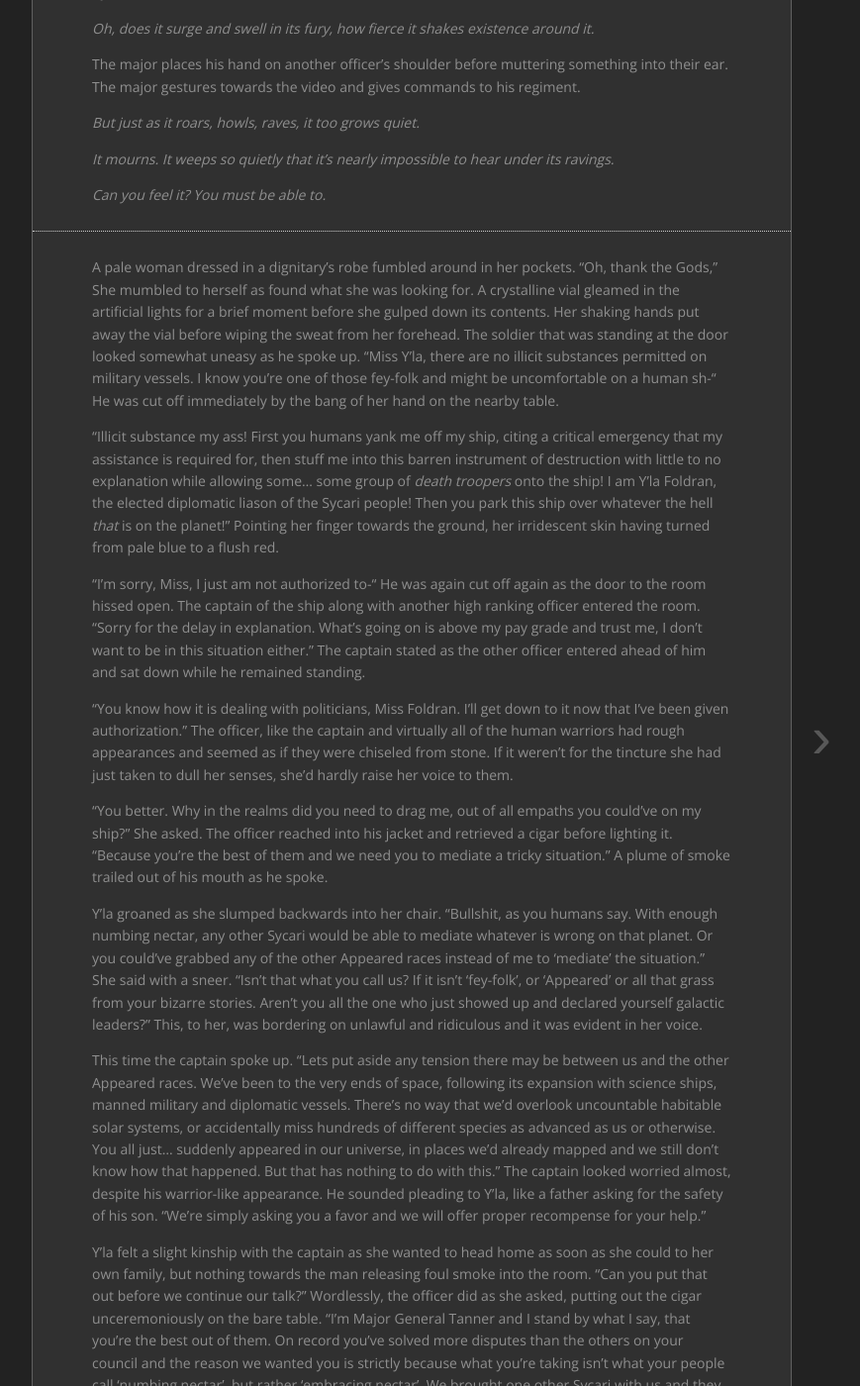
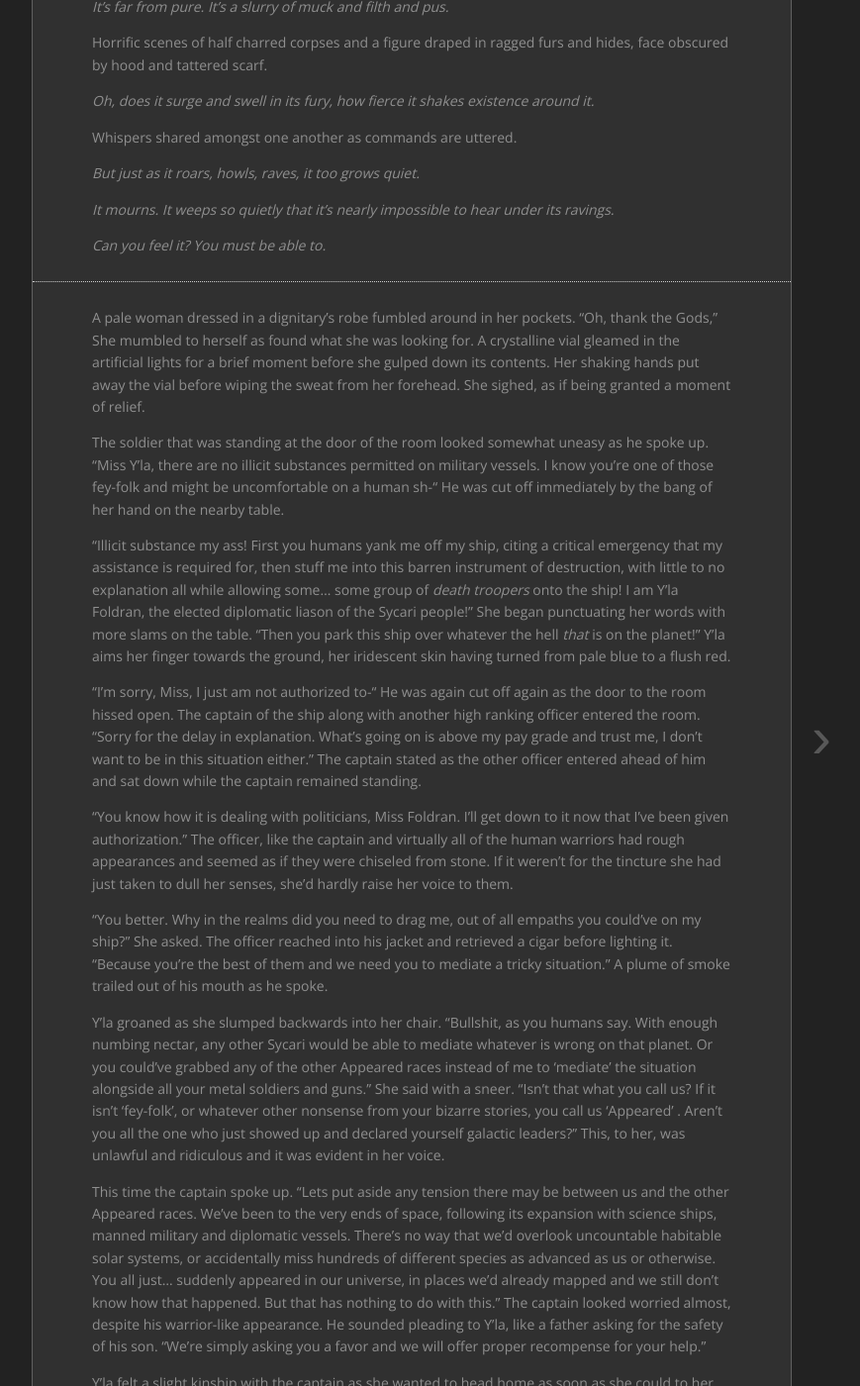
Before and after one commit to mehkanik/C39, a Jekyll site: the page built from _posts/2022-07-13-c39-ch1.md, in a window 1280 px wide and 1400 px high, scrolled down 655 px. Shown: the whole window at 99% size, without its empty margins (224-1093 px from the left). Built offline with Jekyll 4.4.1, drawn with Linux system fonts in a browser that asks for light colours; some of the changed text lies outside the part shown.

Commit message:
light edits made

```diff
--- a/_posts/2022-07-13-c39-ch1.md
+++ b/_posts/2022-07-13-c39-ch1.md
@@ -1,16 +1,20 @@
 ---
 layout: post
 title: Chapter One - Stillness
-permalink: ch1
+permalink: /ch1
+---
+
+(first draft, very lightly edited)
+
 ---
 
 *Can you feel it too?*
 
-The heavy footfalls of armored boots resound in endless, metal halls.
+Heavy footfalls of armored boots resound in endless, metal halls.
 
 *How can you not?*
 
-Murmurs as armed soldiers pass by one by one, worried expressions as the hunters prowl their hallways.
+Murmurs as armed soldiers pass by one by one, worried expressions as these hunters prowl their hallways.
 
 *You must. The rage. What can't even be called pure hate.*
 
@@ -22,7 +26,7 @@
 
 *Oh, does it surge and swell in its fury, how fierce it shakes existence around it.*
 
-The major places his hand on another officer's shoulder before muttering something into their ear. The major gestures towards the video and gives commands to his regiment.
+Whispers shared amongst one another as commands are uttered.
 
 *But just as it roars, howls, raves, it too grows quiet.*
 
@@ -32,31 +36,33 @@
 
 ---
 
-A pale woman dressed in a dignitary's robe fumbled around in her pockets. "Oh, thank the Gods," She mumbled to herself as found what she was looking for. A crystalline vial gleamed in the artificial lights for a brief moment before she gulped down its contents. Her shaking hands put away the vial before wiping the sweat from her forehead. The soldier that was standing at the door looked somewhat uneasy as he spoke up. "Miss Y'la, there are no illicit substances permitted on military vessels. I know you're one of those fey-folk and might be uncomfortable on a human sh-" He was cut off immediately by the bang of her hand on the nearby table.
+A pale woman dressed in a dignitary's robe fumbled around in her pockets. "Oh, thank the Gods," She mumbled to herself as found what she was looking for. A crystalline vial gleamed in the artificial lights for a brief moment before she gulped down its contents. Her shaking hands put away the vial before wiping the sweat from her forehead.  She sighed, as if being granted a moment of relief.
 
-"Illicit substance my ass! First you humans yank me off my ship, citing a critical emergency that my assistance is required for, then stuff me into this barren instrument of destruction with little to no explanation while allowing some... some group of *death troopers* onto the ship! I am Y'la Foldran, the elected diplomatic liason of the Sycari people! Then you park this ship over whatever the hell *that* is on the planet!"  Pointing her finger towards the ground, her irridescent skin having turned from pale blue to a flush red.
+The soldier that was standing at the door of the room looked somewhat uneasy as he spoke up. "Miss Y'la, there are no illicit substances permitted on military vessels. I know you're one of those fey-folk and might be uncomfortable on a human sh-" He was cut off immediately by the bang of her hand on the nearby table.
 
-"I'm sorry, Miss, I just am not authorized to-" He was again cut off again as the door to the room hissed open. The captain of the ship along with another high ranking officer entered the room. "Sorry for the delay in explanation. What's going on is above my pay grade and trust me,  I don't want to be in this situation either." The captain stated as the other officer entered ahead of him and sat down while he remained standing.
+"Illicit substance my ass! First you humans yank me off my ship, citing a critical emergency that my assistance is required for, then stuff me into this barren instrument of destruction, with little to no explanation all while allowing some... some group of *death troopers* onto the ship! I am Y'la Foldran, the elected diplomatic liason of the Sycari people!" She began punctuating her words with more slams on the table. "Then you park this ship over whatever the hell *that* is on the planet!"  Y'la aims her finger towards the ground, her iridescent skin having turned from pale blue to a flush red.
+
+"I'm sorry, Miss, I just am not authorized to-" He was again cut off again as the door to the room hissed open. The captain of the ship along with another high ranking officer entered the room. "Sorry for the delay in explanation. What's going on is above my pay grade and trust me,  I don't want to be in this situation either." The captain stated as the other officer entered ahead of him and sat down while the captain remained standing.
 
 "You know how it is dealing with politicians, Miss Foldran. I'll get down to it now that I've been given authorization." The officer, like the captain and virtually all of the human warriors had rough appearances and seemed as if they were chiseled from stone. If it weren't for the tincture she had just taken to dull her senses, she'd hardly raise her voice to them.
 
 "You better. Why in the realms did you need to drag me,  out of all empaths you could've on my ship?" She asked. The officer reached into his jacket and retrieved a cigar before lighting it. "Because you're the best of them and we need you to mediate a tricky situation." A plume of smoke trailed out of his mouth as he spoke.
 
-Y'la groaned as she slumped backwards into her chair. "Bullshit, as you humans say. With enough numbing nectar, any other Sycari would be able to mediate whatever is wrong on that planet. Or you could've grabbed any of the other Appeared races instead of me to 'mediate' the situation." She said with a sneer. "Isn't that what you call us? If it isn't 'fey-folk', or 'Appeared' or all that grass from your bizarre stories. Aren't you all the one who just showed up and declared yourself galactic leaders?" This, to her, was bordering on unlawful and ridiculous and it was evident in her voice.
+Y'la groaned as she slumped backwards into her chair. "Bullshit, as you humans say. With enough numbing nectar, any other Sycari would be able to mediate whatever is wrong on that planet. Or you could've grabbed any of the other Appeared races instead of me to 'mediate' the situation alongside all your metal soldiers and guns." She said with a sneer. "Isn't that what you call us? If it isn't 'fey-folk', or whatever other nonsense from your bizarre stories, you call us 'Appeared' . Aren't you all the one who just showed up and declared yourself galactic leaders?" This, to her, was  unlawful and ridiculous and it was evident in her voice.
 
 This time the captain spoke up. "Lets put aside any tension there may be between us and the other Appeared races. We've been to the very ends of space, following its expansion with science ships, manned military and diplomatic vessels. There's no way that we'd overlook uncountable habitable solar systems, or accidentally miss hundreds of different species as advanced as us or otherwise. You all just... suddenly appeared in our universe, in places we'd already mapped and we still don't know how that happened. But that has nothing to do with this." The captain looked worried almost, despite his warrior-like appearance. He sounded pleading to Y'la, like a father asking for the safety of his son. "We're simply asking you a favor and we will offer proper recompense for your help."
 
-Y'la felt a slight kinship with the captain as she wanted to head home as soon as she could to her own family, but nothing towards the man releasing foul smoke into the room. "Can you put that out before we continue our talk?" Wordlessly, the officer did as she asked, putting out the cigar unceremoniously on the bare table. "I'm Major General Tanner and I stand by what I say, that you're the best out of them. On record you've solved more disputes than the others on your council and the reason we wanted you is strictly because what you're taking isn't what your people call 'numbing nectar', but rather 'embracing nectar'. We brought one other Sycari with us and they became hysteric even before we hit orbit, with numbing nectar." He leaned forward. "Yet you're embracing it. What's it like? Is what he said in the call true?"
+Y'la felt a slight kinship with the captain as she wanted to head home as soon as she could to her own family, but nothing towards the man releasing foul smoke into the room. "Can you put that out before we continue our talk?" Wordlessly, the officer did as she asked, putting out the cigar unceremoniously on the bare table. "I'm Major General Tanner and I stand by what I said, that you're the best out of them. On record you've solved more disputes than the others on your council and the reason we wanted you is strictly because what you're taking isn't what your people call 'numbing nectar', but rather 'embracing nectar'. We brought one other Sycari with us and they became hysteric even before we hit orbit, with numbing nectar." He leaned forward. "Yet you're embracing it. What's it like?"
 
 For the first time since she got to this lifeless room in a death-trap of a machine, Y'la was surprised. "I thought I was putting on a good act. Oh well." The general gave her a wry smile, as if he was used to it.
 
-"I can't make anything clear out from this distance, which in the first place is insane that I can feel anything at all. The number of instances where someone could feel their partner's link from a continent away is single digit, most likely." She paused for a second  continuing. "It's like the whole planet is covered in chaos. If one person's emotions are responsible for what I'm feeling, then their emotions would be enough to swallow a world." She said in a dire tone.
+"I can't make anything clear out from this distance, which in the first place is insane that I can feel anything at all. The number of instances where someone could feel their partner's link from a continent away is single digit, most likely." She paused for a second  continuing. "It's like the whole planet is covered in chaos. If one person's emotions are responsible for what I'm feeling from this distance, then their emotions would be enough to swallow a world." Y'la said in a dire tone.
 
-The general leaned back to a proper sitting position. "Interesting." He then handed a small rectangle like device to the captain, who then tapped the wall. A panel on the wall slid open, revealing a screen that he plugged the device into. Y'la looked at it with slight curiosity. "Is that one of your human tomes?" She asked. The captain gave a slight chuckle. "Well, it's something like a tome. It's a universal data drive that has the call our man on the planet made. We pulled it from colony emergency center's black box. We're going to show you it and why we have those 'death troopers' with us as you called them."
+The general leaned back to a proper sitting position. "Interesting." He then handed a small rectangle like device to the captain, who then tapped the wall. A panel on the wall slid open, revealing a screen that he plugged the device into. Y'la looked at it with slight curiosity. "Is that one of your human tomes?" She asked. The captain gave a slight chuckle. "Well, it's something like a tome. It's a universal data drive that has the call our man on the planet made. We pulled it from colony emergency center's black box. We're going to show you it and why we have those 'death troopers' with us as you called them. We don't know if he's lost it or we have a very serious situation to consider."
 
 Y'la was slightly annoyed by the fact they seemed to know more about her than they should've, as well as what she'd said before they entered the room. Glancing around there weren't any visible cameras. *Perhaps they enlisted a scrier? They did mention another Sycari...* Before she could ruminate on the matter longer, the screen started playing a recording. All that could be told about the person in the video was that he was wearing roughly made hides and his face was mostly obscured by a tattered blue scarf. He looked like he was living in the stone age rather than someone who was a settler on a colony separated light-years from his birth planet.
 
-*"Be quiet until I finish."*  He said, to seemingly no one. His voice was raspy and strained. Had he not spoken to another soul in years? Was his throat injured? He sat at a desk with a gun and a knife on it, which he seemed to be aligning meticulously before he began speaking. *"Adam Reece reporting. Authorization code SH-36CIPZ5K9W.  An organization has infiltrated the Center's Colonization Project and are using our colonies as playgrounds for their sick desires. Bio-engineered virus targeted and killed at least half the population. Outside communication was controlled by a synthetic intelligence taken hostage. Wolfhound casualties are as such: Marianne Reece, Connor Reece, Nolan Thompson,  Carol Thompson..."*
+*"Be quiet until I finish."*  He said, to seemingly no one in a raspy and strained voice. It sounded as if he hadn't spoken to anyone in years, or that he had a throat injury. He sat at a desk with a gun and a knife on it, which he took meticulous care in lining up before he began speaking. *"Adam Reece reporting. Authorization code SH-36CIPZ5K9W.  An organization has infiltrated the Center's Colonization Project and are using our colonies as playgrounds for their sick desires. Bio-engineered virus targeted and killed at least half the population. Outside communication was controlled by a synthetic intelligence taken hostage. Wolfhound casualties are as such: Marianne Reece, Connor Reece, Nolan Thompson,  Mia Thompson..."*
 
 Adam seemed to lose his composure slightly. *"...And Emily Thompson. Having failed my primary objective and a newly found secondary objective, paired with a lack of chain of command, I changed my objective to that of avenging their deaths. I have done so by hunting down and inflicting the same pain they inflicted on us."* He reached forward with a scarred hand and moved the camera to the left. Three men were tied to chairs and to call their state 'grotesque' was an understatement. Two of the three were  clearly dead, and the third looked hardly better. Two were burned from head to toe and covered in multiple knife woods, ranging from slashes to stabs, the flaying of skin and near surgical cuts. The third was gagged and burned from the waist down and was struggling with all his might to escape.
 
```
